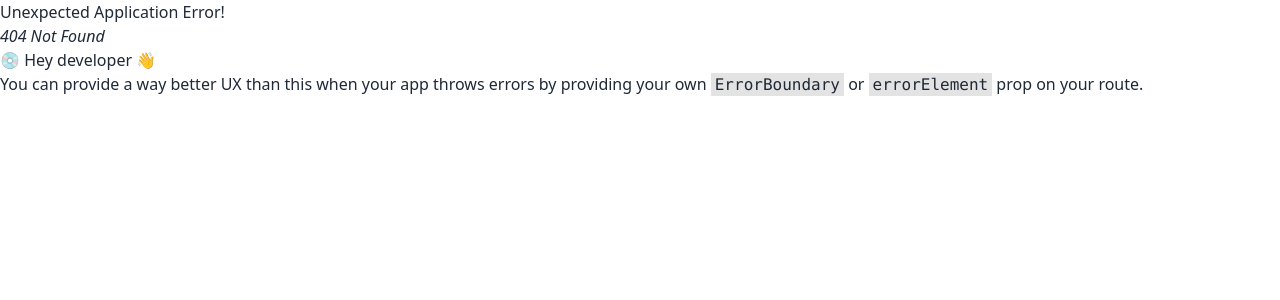
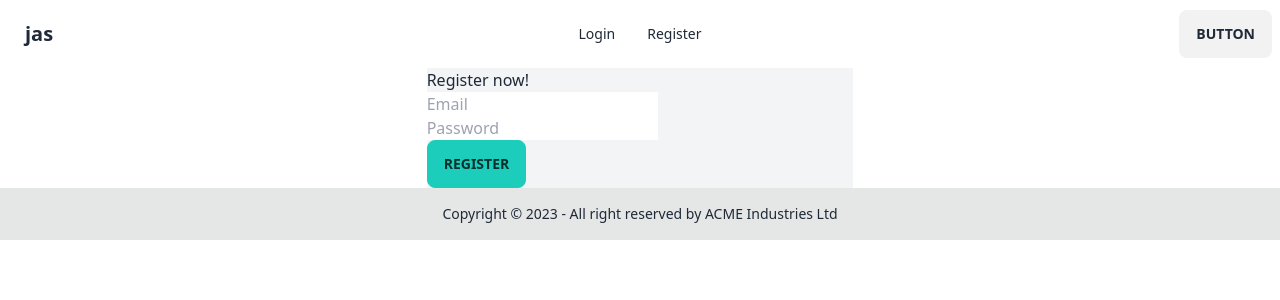
Before and after one commit to Jobayer-Ahmmed/jas-automotive-client, a React (Vite) app: page /register in a window 1280 px wide. Before the commit this address had no page. Shown: the top 300 px of the page. Built offline with nearby package versions, Linux system fonts and the light colour scheme.

Commit message:
registraion and its firbase configuration complete

```diff
--- a/package.json
+++ b/package.json
@@ -10,13 +10,17 @@
     "preview": "vite preview"
   },
   "dependencies": {
+    "firebase": "^10.5.0",
     "localforage": "^1.10.0",
     "match-sorter": "^6.3.1",
+    "prop-types": "^15.8.1",
     "react": "^18.2.0",
     "react-dom": "^18.2.0",
     "react-icons": "^4.11.0",
     "react-router-dom": "^6.17.0",
-    "sort-by": "^1.2.0"
+    "react-toastify": "^9.1.3",
+    "sort-by": "^1.2.0",
+    "sweetalert2": "^11.7.32"
   },
   "devDependencies": {
     "@types/react": "^18.2.15",
--- /dev/null
+++ b/src/component/contextApi/MyAuthProvider.jsx
@@ -0,0 +1,33 @@
+import { createUserWithEmailAndPassword } from 'firebase/auth';
+import PropTypes from 'prop-types';
+import { createContext, useState } from "react"
+import myAuth from '../../firebase/firebase.config';
+
+const MyContext = createContext()
+
+const MyAuthProvider = ({children}) => {
+    const [myUser, setMyUser] = useState()
+    const [loading, setLoading] = useState(true)
+
+    const createMyUser=(email, password)=>{
+        setLoading(true)
+        return createUserWithEmailAndPassword(myAuth, email, password)
+    }
+
+    const info = {
+        myUser,
+        loading,
+        createMyUser,
+    }
+
+  return (
+    <MyContext.Provider value={info}>
+        {children}
+    </MyContext.Provider>
+  )
+}
+MyAuthProvider.propTypes={
+    children:PropTypes.node
+}
+export default MyAuthProvider
+export {MyContext}
--- /dev/null
+++ b/src/component/pages/register/Register.jsx
@@ -0,0 +1,61 @@
+import { useContext } from "react"
+import { MyContext } from "../../contextApi/MyAuthProvider"
+import { ToastContainer, toast } from 'react-toastify';
+import 'react-toastify/dist/ReactToastify.css';
+
+
+const Register = () => {
+    const {createMyUser} = useContext(MyContext)
+    const handleRegsiter = e=>{
+        e.preventDefault()
+        const forFormReset = e.target
+        const form  = new FormData(e.currentTarget)
+        const email =form.get("email")
+        const password = form.get("password")
+        console.log(email, password)
+        const data = {email, password}
+
+        createMyUser(email, password)
+            .then(()=>{
+                fetch("https://coffee-store-server-awbb5tc47-jobayers-projects.vercel.app/user",{
+                    method:"POST",
+                    headers:{"content-type" : "application/json"},
+                    body:JSON.stringify(data)
+                })
+                 .then((res2)=>res2.json())
+                 .then(data=>{
+                    console.log(data)
+                    toast.success("Regsitration successfull")
+                 })
+            })
+            .catch(err=>console.log(err))
+
+        forFormReset.reset()
+
+    }
+  return (
+    <div className="w-1/3 mx-auto bg-gray-100">
+        <h1>Register now!</h1>
+        <form onSubmit={handleRegsiter}>
+            <input type="email" name="email" placeholder="Email" id="" /> <br />
+            <input type="password" name="password" placeholder="Password" id="" /> <br />
+            <input type="submit" value={`Register`} className="btn btn-accent"/>
+        </form>
+
+        <ToastContainer
+            position="top-center"
+            autoClose={5000}
+            hideProgressBar={false}
+            newestOnTop={false}
+            closeOnClick
+            rtl={false}
+            pauseOnFocusLoss
+            draggable
+            pauseOnHover
+            theme="colored"
+        />
+    </div>
+  )
+}
+
+export default Register
--- a/src/component/routes/Route.jsx
+++ b/src/component/routes/Route.jsx
@@ -1,6 +1,7 @@
 import { createBrowserRouter } from "react-router-dom";
 import Root from "../layouts/Root";
 import Home from "../pages/home/Home";
+import Register from "../pages/register/Register";
 
 
 const routes = createBrowserRouter([
@@ -11,6 +12,10 @@ const routes = createBrowserRouter([
             {
                 path:"/",
                 element:<Home/>
+            },
+            {
+                path:"/register",
+                element:<Register/>
             }
         ]
     }
--- a/src/component/shared/navbar/Navbar.jsx
+++ b/src/component/shared/navbar/Navbar.jsx
@@ -14,11 +14,11 @@ const Navbar = () => {
           <Link>Login</Link>
         </li>
         <li>
-          <Link>Register</Link>
+          <Link to="/register">Register</Link>
         </li>
       </ul>
     </div>
-    <a className="btn btn-ghost normal-case text-xl">jas autozone</a>
+    <a className="btn btn-ghost normal-case text-xl">jas</a>
   </div>
   <div className="navbar-center hidden lg:flex">
     <ul className="menu menu-horizontal px-1">
@@ -26,7 +26,7 @@ const Navbar = () => {
           <Link>Login</Link>
         </li>
         <li>
-          <Link>Register</Link>
+          <Link to="/register">Register</Link>
         </li>
     </ul>
   </div>
--- /dev/null
+++ b/src/firebase/firebase.config.js
@@ -0,0 +1,17 @@
+
+import { initializeApp } from "firebase/app";
+import {getAuth} from"firebase/auth"
+
+const firebaseConfig = {
+  apiKey: "AIzaSyC36piyZE_PZQN8W-xjw3NIpqcujCst4wI",
+  authDomain: "jas-auth-6b26f.firebaseapp.com",
+  projectId: "jas-auth-6b26f",
+  storageBucket: "jas-auth-6b26f.appspot.com",
+  messagingSenderId: "665912777527",
+  appId: "1:665912777527:web:1b79bca5ca5a0a940298b2"
+};
+
+
+const app = initializeApp(firebaseConfig);
+const myAuth = getAuth(app)
+export default myAuth
--- a/src/main.jsx
+++ b/src/main.jsx
@@ -3,9 +3,12 @@ import ReactDOM from 'react-dom/client'
 import './index.css'
 import { RouterProvider } from 'react-router-dom'
 import routes from './component/routes/Route'
+import MyAuthProvider from './component/contextApi/MyAuthProvider'
 
 ReactDOM.createRoot(document.getElementById('root')).render(
   <React.StrictMode>
-    <RouterProvider router={routes}/>
+    <MyAuthProvider>
+      <RouterProvider router={routes}/>
+    </MyAuthProvider>
   </React.StrictMode>,
 )
```
Also changed, not shown: 1 other file (tests, documents, lock files or other folders).
